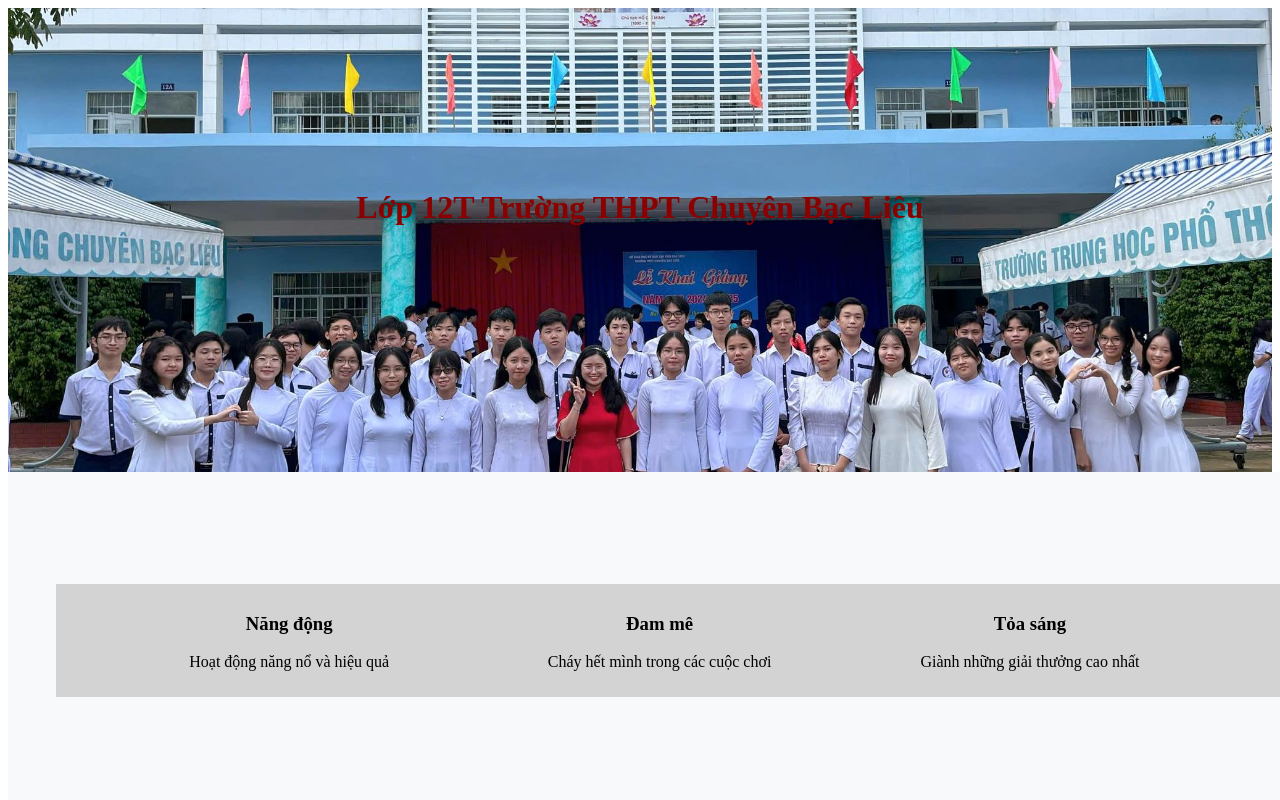
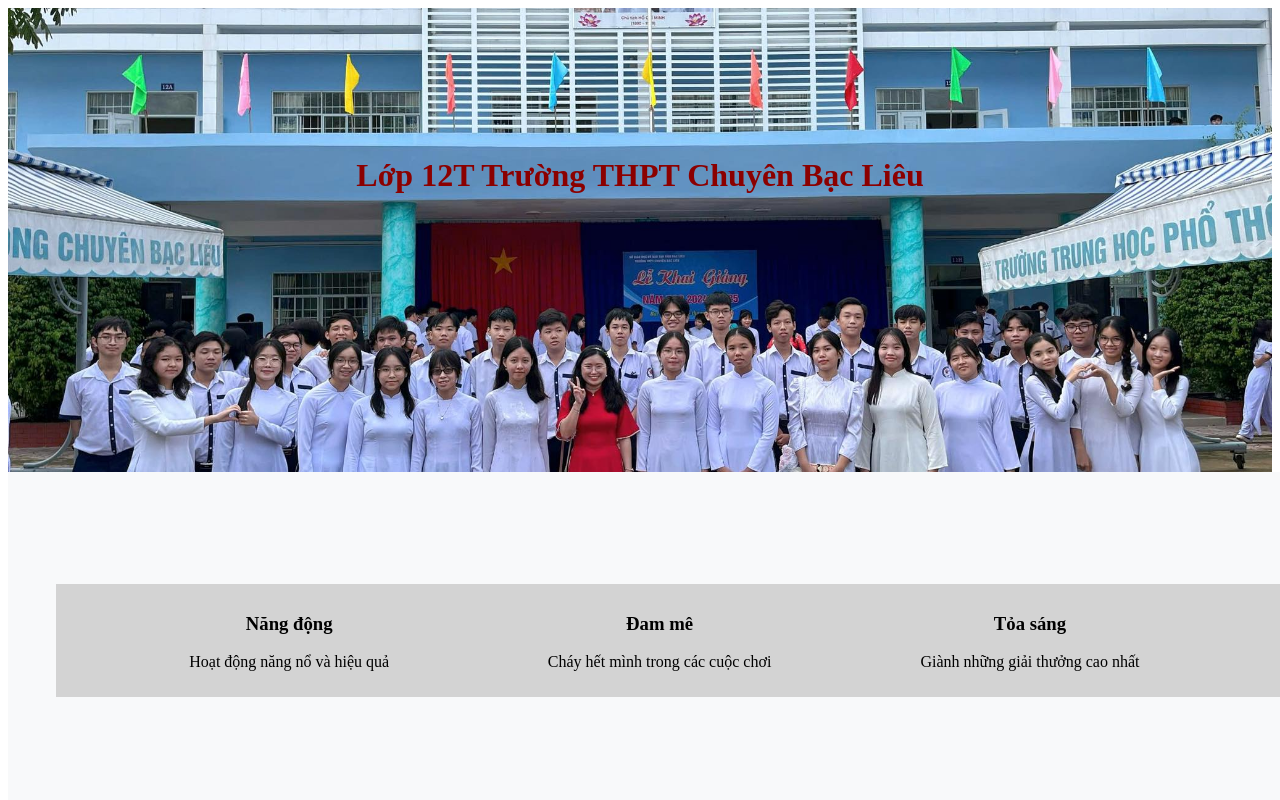
Before and after one commit to pao1608/12T-THPTChuyenBL, a plain HTML site: page index.html in a window 1280 px wide. Shown: the top 800 px of the page. Drawn offline with Linux system fonts and the light colour scheme.

Commit message:
Update styles.css

```diff
--- a/styles.css
+++ b/styles.css
@@ -1,4 +1,4 @@
-.banner{background: url("anhlop.jpg") no-repeat center center; background-size: cover; padding-top: 10rem; padding-bottom: 14rem; text-align: center; color: darkred;}
+.banner{background: url("anhlop.jpg") no-repeat center center; background-size: cover; padding-top: 8rem; padding-bottom: 16rem; text-align: center; color: darkred;}
 .slogan{background-color: rgb(248,249,250); text-align: center; width: 100%; padding-right: 0.5rem; padding-left: 3rem; padding-top: 7rem; padding-bottom: 7rem;}
 .row{display: flex; flex-wrap: wrap; margin-top: -1; max-width: 100%; padding-right: 3rem; padding-left: 3rem; background-color: lightgrey;}
 .block_3{flex: 0 0 auto; width: 30%; margin: 10px;}
```
